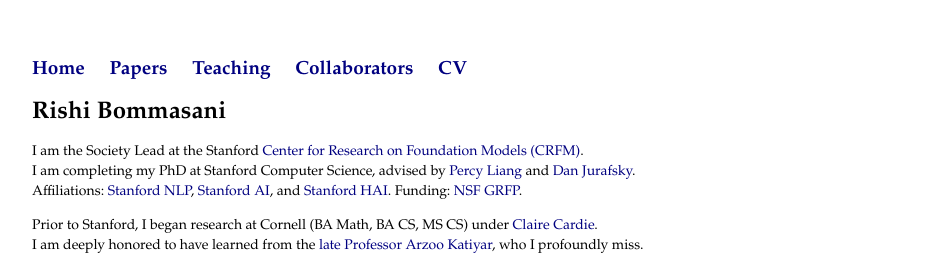
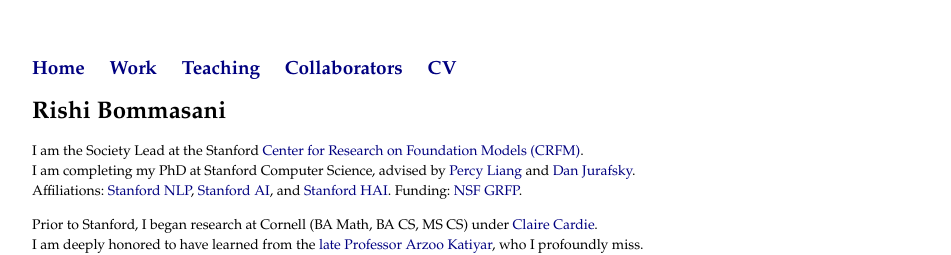
Before and after one commit to rishibommasani/rishibommasani.github.io, a Jekyll site: the page built from index.html, in a window 1280 px wide. Shown: the top 255 px of the page, without its empty margins (160-1111 px from the left). Built offline with Jekyll 4.4.1, drawn with Linux system fonts in a browser that asks for light colours.

Commit message:
Update default.html

```diff
--- a/_layouts/default.html
+++ b/_layouts/default.html
@@ -9,7 +9,7 @@
 			<nav>
 	    		<ul>
 	        		<li><a href="/">Home</a></li>
-	        		<li><a href="/papers">Papers</a></li>
+	        		<li><a href="/papers">Work</a></li>
 		        	<li><a href="/teaching">Teaching</a></li>
 				<li><a href="/collaborators">Collaborators</a></li>
 <!-- 	        		<li><a href="/service">Service</a></li>
```
